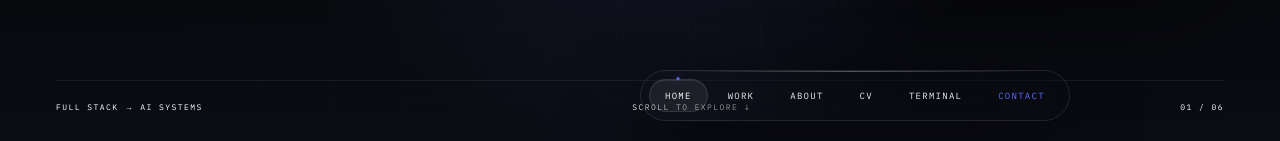
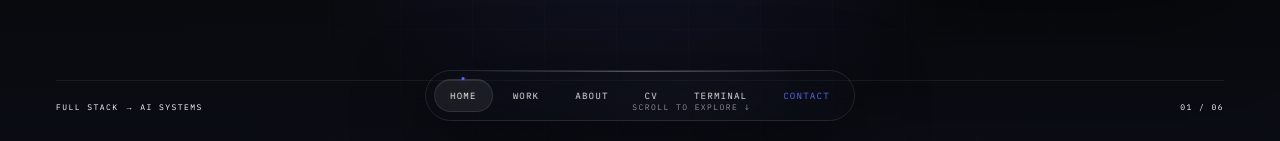
Before and after one commit to nityansh19/nityansh-portfolio, a Next.js app: page / in a window 1280 px wide. Shown: the part 659-800 px from the top of the page. Built offline with nearby package versions, Linux system fonts and the light colour scheme.

Commit message:
fix floating navigation positioning on mobile

```diff
--- a/components/Navigation.tsx
+++ b/components/Navigation.tsx
@@ -18,14 +18,16 @@ export default function Navigation() {
   const reducedMotion = useReducedMotion();
 
   return (
-    <motion.nav
-      initial={reducedMotion ? false : { opacity: 0, y: 20 }}
-      animate={{ opacity: 1, y: 0 }}
-      transition={{ duration: 0.55, delay: 0.2, ease: [0.16, 1, 0.3, 1] }}
-      className="fixed bottom-[calc(0.7rem+env(safe-area-inset-bottom))] left-1/2 z-[9999] w-[calc(100%-1rem)] max-w-[650px] -translate-x-1/2 print:hidden sm:bottom-[calc(1.25rem+env(safe-area-inset-bottom))] sm:w-auto"
+    <nav
+      className="fixed bottom-[calc(0.7rem+env(safe-area-inset-bottom))] left-2 right-2 z-[9999] mx-auto max-w-[650px] print:hidden sm:bottom-[calc(1.25rem+env(safe-area-inset-bottom))] sm:left-1/2 sm:right-auto sm:w-max sm:-translate-x-1/2"
       aria-label="Main navigation"
     >
-      <div className="relative rounded-[22px] border border-white/[0.11] bg-[#090a0d]/88 p-1.5 shadow-[0_20px_70px_rgba(0,0,0,0.52)] backdrop-blur-2xl sm:rounded-full sm:p-2">
+      <motion.div
+        initial={reducedMotion ? false : { opacity: 0, y: 20 }}
+        animate={{ opacity: 1, y: 0 }}
+        transition={{ duration: 0.55, delay: 0.2, ease: [0.16, 1, 0.3, 1] }}
+        className="relative w-full rounded-[22px] border border-white/[0.11] bg-[#090a0d]/92 p-1.5 shadow-[0_20px_70px_rgba(0,0,0,0.52)] backdrop-blur-2xl sm:rounded-full sm:p-2"
+      >
         <div className="pointer-events-none absolute inset-x-10 top-0 h-px bg-gradient-to-r from-transparent via-white/30 to-transparent" />
 
         <div className="relative grid grid-cols-6 gap-1 sm:flex sm:items-center">
@@ -68,7 +70,7 @@ export default function Navigation() {
             );
           })}
         </div>
-      </div>
-    </motion.nav>
+      </motion.div>
+    </nav>
   );
 }
```
